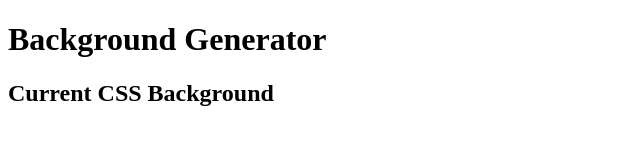
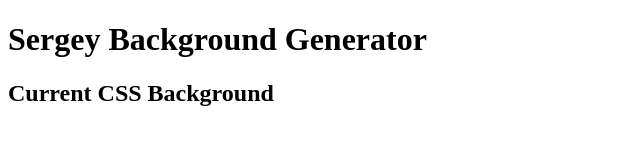
Before and after one commit to Filat1/background-generator, a plain HTML site: page index.html in a window 1280 px wide. Shown: the whole page, without its empty margins (0-640 px from the left). Drawn offline with Linux system fonts and the light colour scheme.

Commit message:
change title

```diff
--- a/index.html
+++ b/index.html
@@ -5,7 +5,7 @@
   <link rel="stylesheet" type="text/css" media="screen" href="main.css" />
 </head>
 <body>
-  <h1>Background Generator</h1>
+  <h1>Sergey Background Generator</h1>
   <h2>Current CSS Background</h2>
   <h3></h3>
   <script src="main.js"></script>
```
